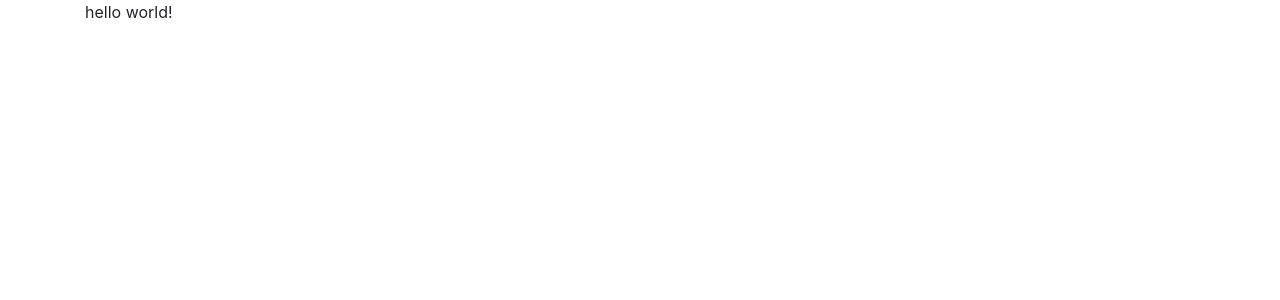
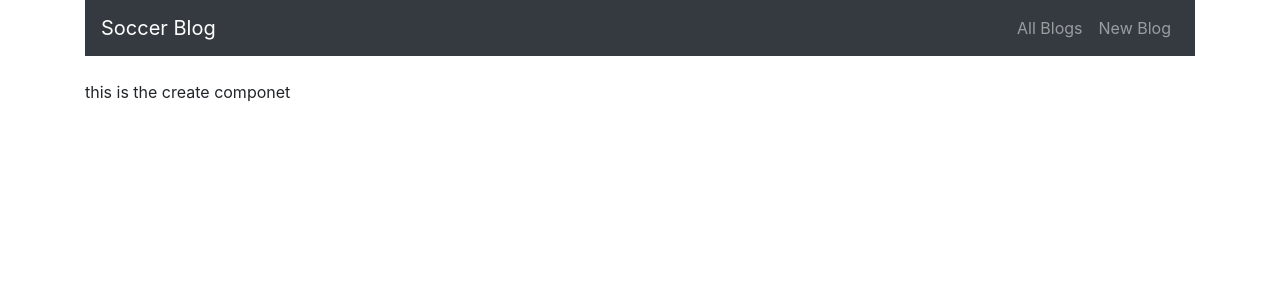
Before and after one commit to grlara9/blog_project, a React (Create React App) app in the folder blog-app/: page /blog in a window 1280 px wide. Shown: the top 300 px of the page. Built offline with nearby package versions, Linux system fonts and the light colour scheme.

Commit message:
created components navbar createblog and bloglist

```diff
--- a/blog-app/package.json
+++ b/blog-app/package.json
@@ -9,6 +9,7 @@
     "bootstrap": "^4.4.1",
     "react": "^16.13.1",
     "react-dom": "^16.13.1",
+    "react-router-dom": "^5.1.2",
     "react-scripts": "3.4.1"
   },
   "scripts": {
--- a/blog-app/src/App.js
+++ b/blog-app/src/App.js
@@ -1,12 +1,20 @@
 import React from 'react';
+import { BrowserRouter as Router, Route} from "react-router-dom";
 import "bootstrap/dist/css/bootstrap.min.css";
 
-
+import Navbar from './components/navbar.component'
+import BlogList from './components/blog-list.component'
+import CreateBlog from './components/create-blog.component'
 function App() {
   return (
-    <div className="container">
-     hello world!
-    </div>
+    <Router>
+      <div className="container">
+        <Navbar />
+        <br/>
+        <Route path="/" exact component={BlogList} />
+        <Route path="/blog" component={CreateBlog} />
+        </div>
+    </Router>
   );
 }
 
--- /dev/null
+++ b/blog-app/src/components/blog-list.component.js
@@ -0,0 +1,12 @@
+import React, { Component } from 'react'
+
+class BlogList extends React.Component {
+    render() {
+        return (
+            <div>
+                this is the blog list
+            </div>
+        )
+    }
+}
+export default BlogList
--- /dev/null
+++ b/blog-app/src/components/create-blog.component.js
@@ -0,0 +1,11 @@
+import React, { Component } from 'react'
+
+export default class CreateBlog extends React.Component {
+    render() {
+        return (
+            <div>
+                this is the create componet
+            </div>
+        )
+    }
+}
--- /dev/null
+++ b/blog-app/src/components/navbar.component.js
@@ -0,0 +1,28 @@
+import React, { Component } from 'react'
+import { Link } from 'react-router-dom'
+
+class Navbar extends React.Component {
+    render() {
+        return (
+           <nav className="navbar navbar-expand-lg navbar-dark bg-dark">
+              <Link to="/" className="navbar-brand" href="index.html">Soccer Blog</Link>
+                <button className="navbar-toggler navbar-toggler-right" type="button" data-toggle="collapse" data-target="#navbarResponsive" aria-controls="navbarResponsive" aria-expanded="false" aria-label="Toggle navigation">
+                  Menu
+                  <i className="fas fa-bars"></i>
+                </button>
+                <div className="collapse navbar-collapse">
+                  <ul className="navbar-nav ml-auto">
+                    <li className="nav-item">
+                       <Link to="/" className="nav-link">All Blogs</Link>
+                    </li>
+                    <li className="nav-item">
+                      <Link to="/blog" className="nav-link">New Blog</Link>
+                    </li>
+                  </ul>
+                </div>
+
+            </nav>
+        )
+    }
+}
+export default Navbar;
```
Also changed, not shown: 1 other file (tests, documents, lock files or other folders).
